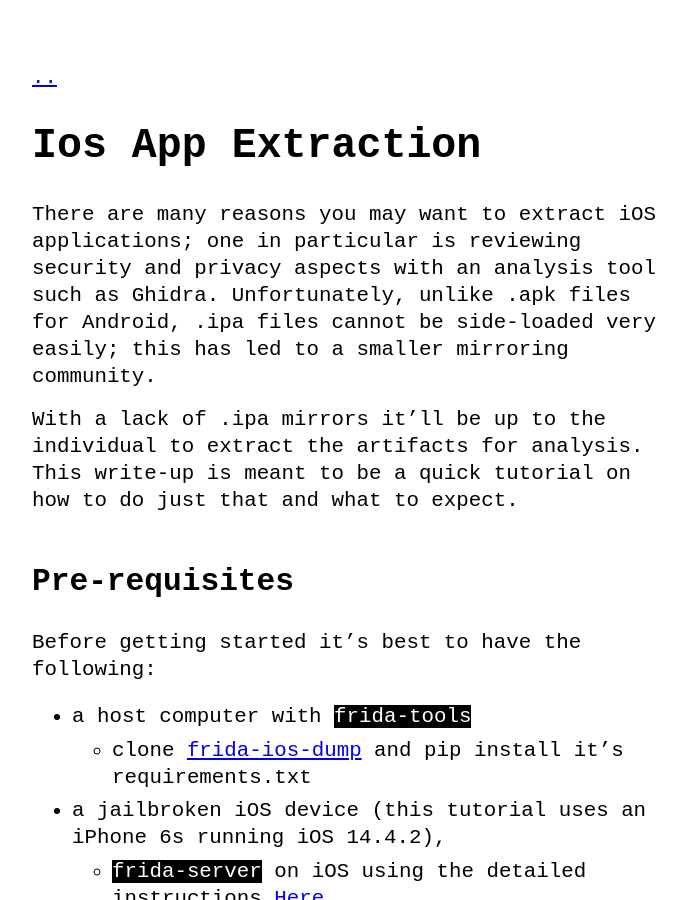
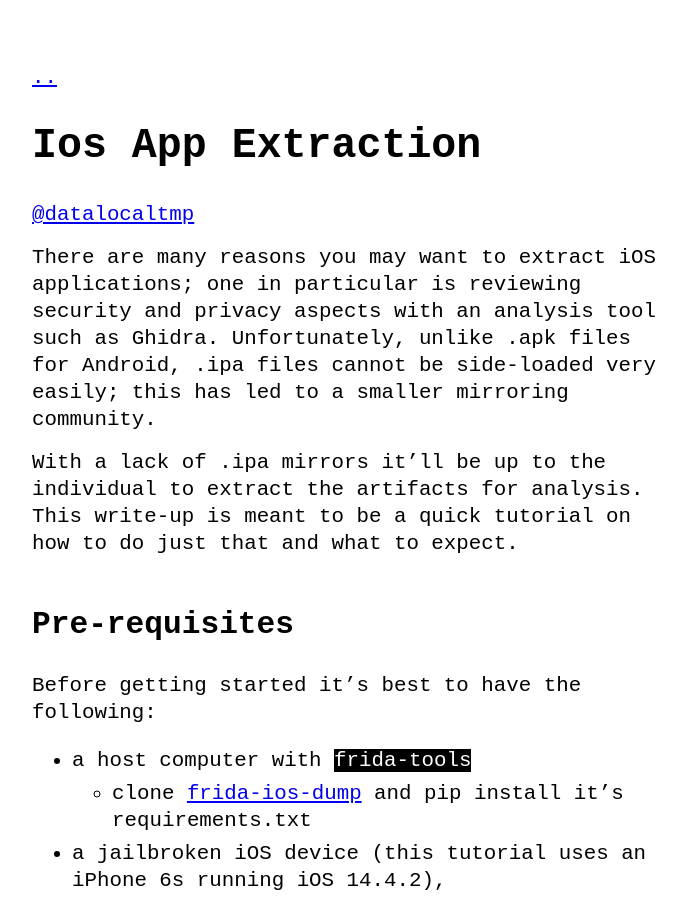
Before and after one commit to datalocaltmp/datalocaltmp.github.io, a Jekyll site: the page built from _posts/2023-06-04-iOS-App-Extraction.md, in a window 1280 px wide and 900 px high. Shown: the whole window, without its empty margins (288-975 px from the left). Built offline with Jekyll 4.4.1, drawn with Linux system fonts in a browser that asks for light colours; our own code applies the rules of GitHub Pages for plain Markdown files.

Commit message:
Adding twitter link

```diff
--- a/_layouts/post.html
+++ b/_layouts/post.html
@@ -4,4 +4,5 @@
 
 <a href="{{ site.url }}">{{ site.theme_config.back_home_text }}</a>
 <h1>{{ page.title }}</h1>
+<a href="https://www.twitter.com/datalocaltmp">@datalocaltmp</a>
 {{ content }}
```
